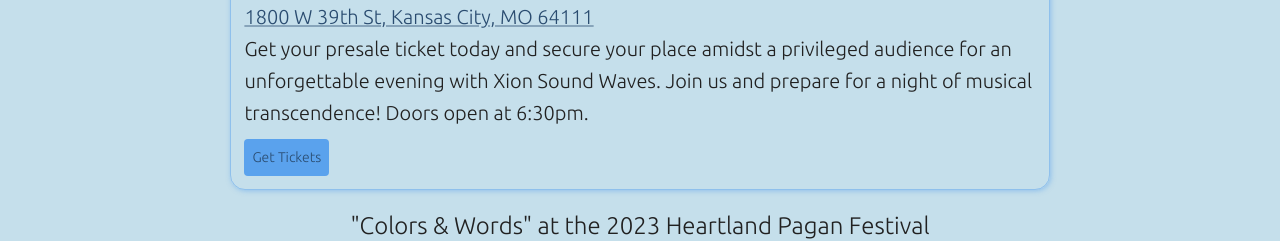
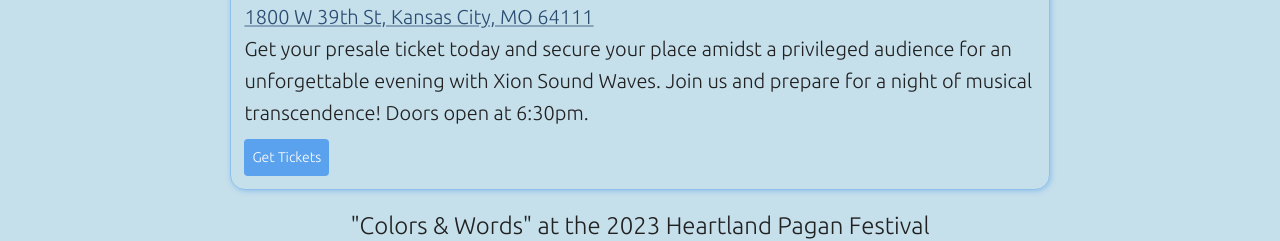
Before and after one commit to huntzinger92/xion-website, a React (Vite) app: page / in a window 1280 px wide. Shown: the part 900-1141 px from the top of the page. Built offline with nearby package versions, Linux system fonts and the light colour scheme; a web font is replaced by a local one.

Commit message:
add liberated grounds event

```diff
--- a/src/components/Events/Events.styles.ts
+++ b/src/components/Events/Events.styles.ts
@@ -30,4 +30,4 @@ export const pastEventsContainer = {
 
 export const eventTitle = { fontStyle: "italic" };
 
-export const getTicketsButton = { marginTop: "10px" };
+export const getTicketsButton = { marginTop: "10px", color: "white" };
--- a/src/components/Events/Events.tsx
+++ b/src/components/Events/Events.tsx
@@ -13,6 +13,7 @@ import * as styles from "./Events.styles";
 import { headerColor } from "../../constants/globalStyles";
 
 export const Events = () => {
+  console.log({ futureEvents });
   return (
     <Fade in timeout={defaultPageFadeInTime}>
       <Box sx={styles.eventsPageContainer}>
--- a/src/components/Events/eventLists.ts
+++ b/src/components/Events/eventLists.ts
@@ -6,8 +6,16 @@ export interface IEvent {
   title: string;
 }
 
-// enter these in chronological order
+// enter these in reverse chronological order
 const eventList: IEvent[] = [
+  {
+    title: "Liberated Grounds Freedom Fest",
+    date: new Date("May 24, 2024"),
+    details:
+      "Join Xion Sound Waves for a liberating set of concerts and conversations at Freedom Fest in Kansas City, organized by Liberated Grounds.",
+    ticketLink:
+      "https://www.liberatedgrounds.com/event-details-registration/lg-freedom-fest-2024-connection-camping",
+  },
   {
     title: "Live on KKFI's Local Showcase",
     date: new Date("December 14, 2023"),
```
